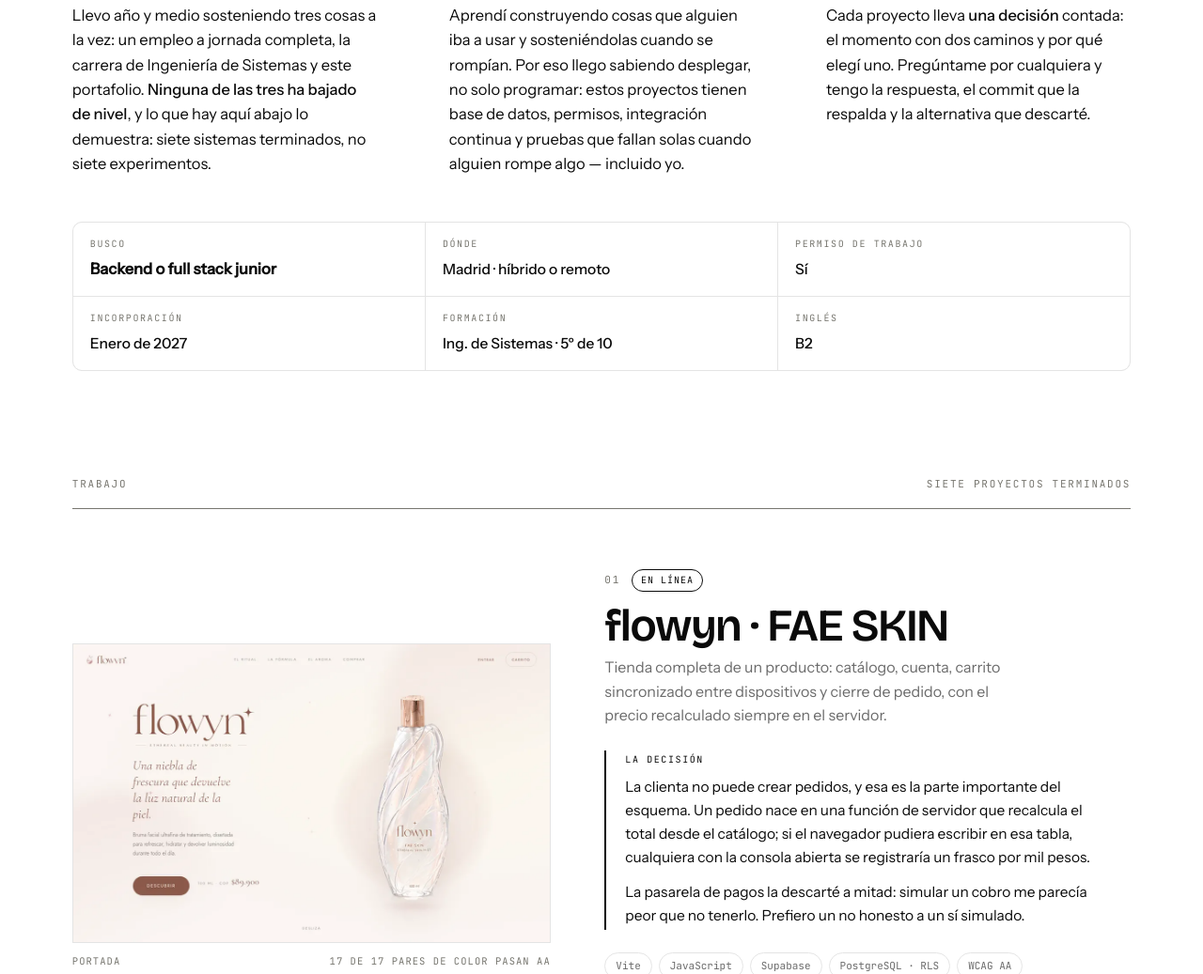
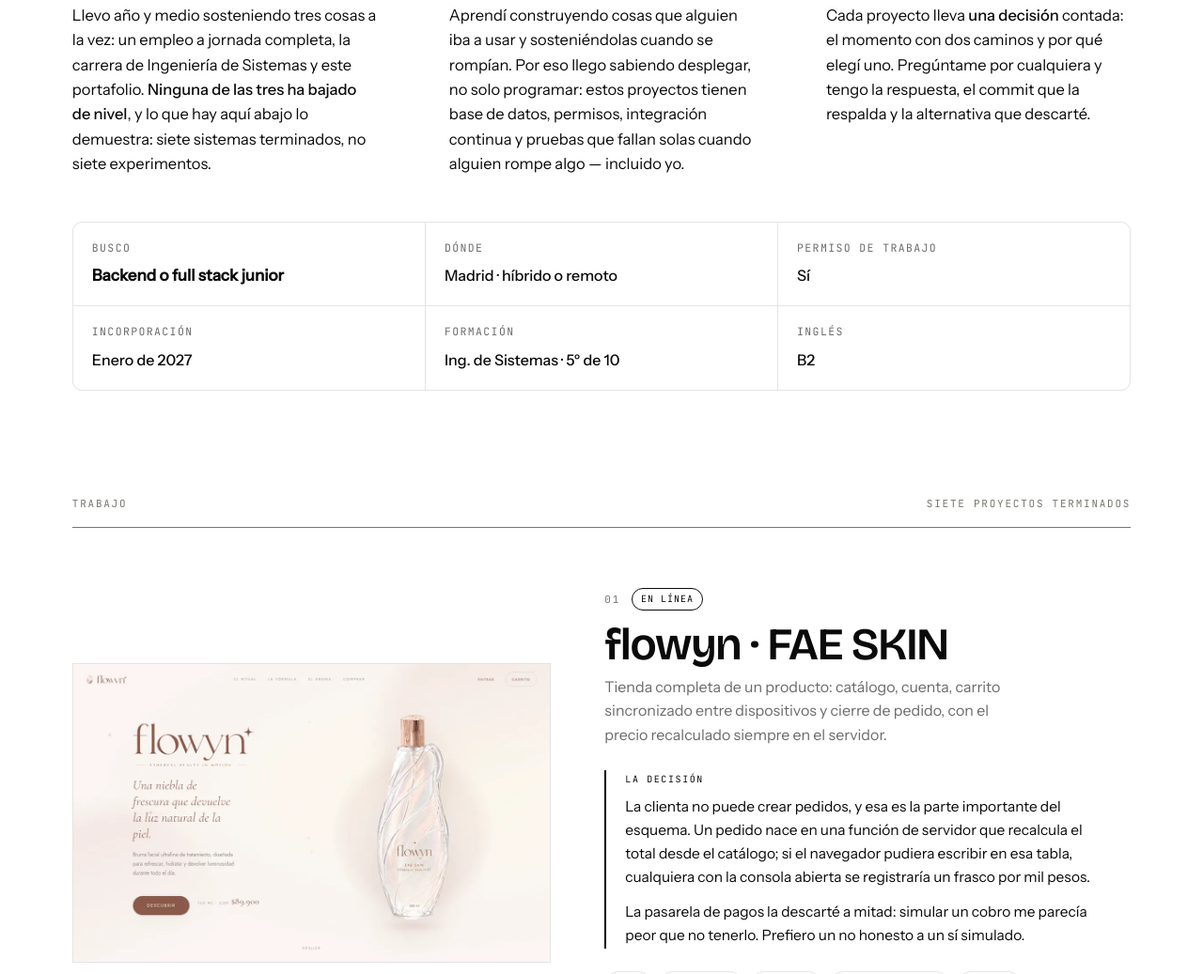
Before and after one commit to danielbuitragoh/danielbuitragoh.github.io, a plain HTML site: page index.html in a window 1280 px wide. Shown: the part 1090-2127 px from the top of the page at 94% size. Drawn offline with nearby package versions, Linux system fonts and the light colour scheme.

Commit message:
Hace mas legibles las etiquetas de la ficha

```diff
--- a/index.html
+++ b/index.html
@@ -64,12 +64,12 @@
   --acento:var(--tinta);
   --acento-neg:var(--tinta-neg-fuerte);
 
-  /* El ÚNICO color del cromo: los glifos del stack, y llevan color porque
+  /* El ÚNICO color del cromo: los logotipos del stack, y llevan color porque
      codifican la capa (lenguaje, servidor, datos, interfaz, calidad), no
      por decorar. Son los cinco tonos que ya validé para el panel de
      divisas: separables bajo daltonismo y con contraste medido en los dos
-     modos. Los logotipos de marca no se usan — son marcas registradas, y
-     siete azules corporativos distintos destrozarían la página. */
+     modos. Cada logotipo se tiñe con el tono de su capa en vez del color
+     de su marca: siete azules corporativos distintos destrozarían la página. */
   --capa-lenguaje:#2a78d6;
   --capa-servidor:#1baf7a;
   --capa-datos:#c07800;
@@ -262,15 +262,15 @@
   gap:1px;background:var(--linea);
   border:1px solid var(--linea);border-radius:10px;overflow:hidden;
 }
-.ficha li{background:var(--papel);padding:15px 18px}
+.ficha li{background:var(--papel);padding:18px 20px}
 @media (max-width:860px){ .ficha{grid-template-columns:repeat(2,1fr)} }
 @media (max-width:520px){ .ficha{grid-template-columns:1fr} }
 .ficha .clave{
-  font-family:var(--dato);font-size:10px;letter-spacing:.16em;text-transform:uppercase;
-  color:var(--gris-2);display:block;margin-bottom:5px;
+  font-family:var(--dato);font-size:11.5px;letter-spacing:.12em;text-transform:uppercase;
+  color:var(--gris-1);display:block;margin-bottom:7px;
 }
-.ficha .valor{font-size:15.5px;font-weight:500}
-.ficha .valor.destaca{font-weight:600;font-size:16.5px}
+.ficha .valor{font-size:16px;font-weight:500}
+.ficha .valor.destaca{font-weight:600;font-size:17px}
 
 /* ---------- trabajo ---------- */
 .trabajo{padding:clamp(48px,7vh,86px) var(--margen) 0}
```
